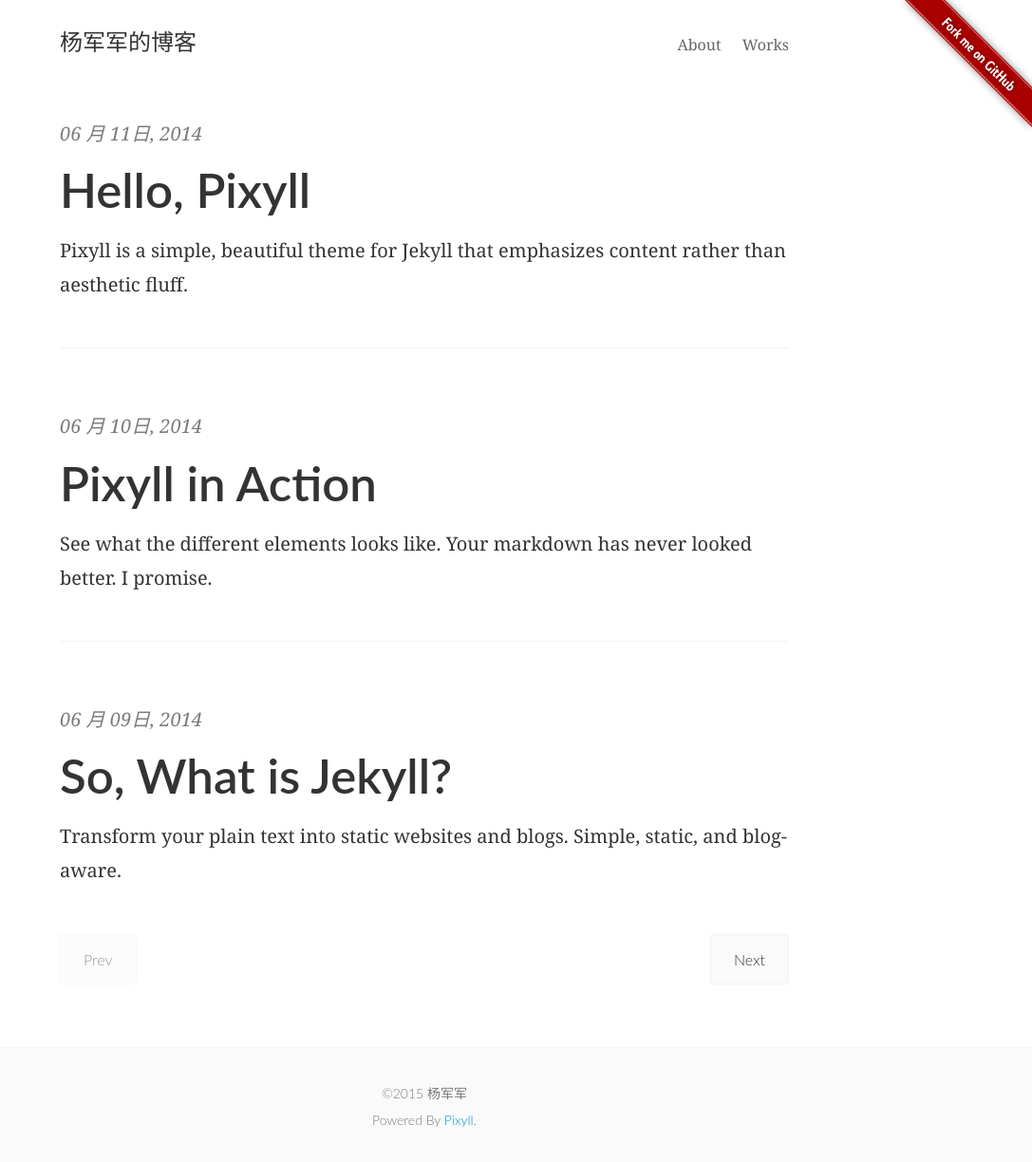
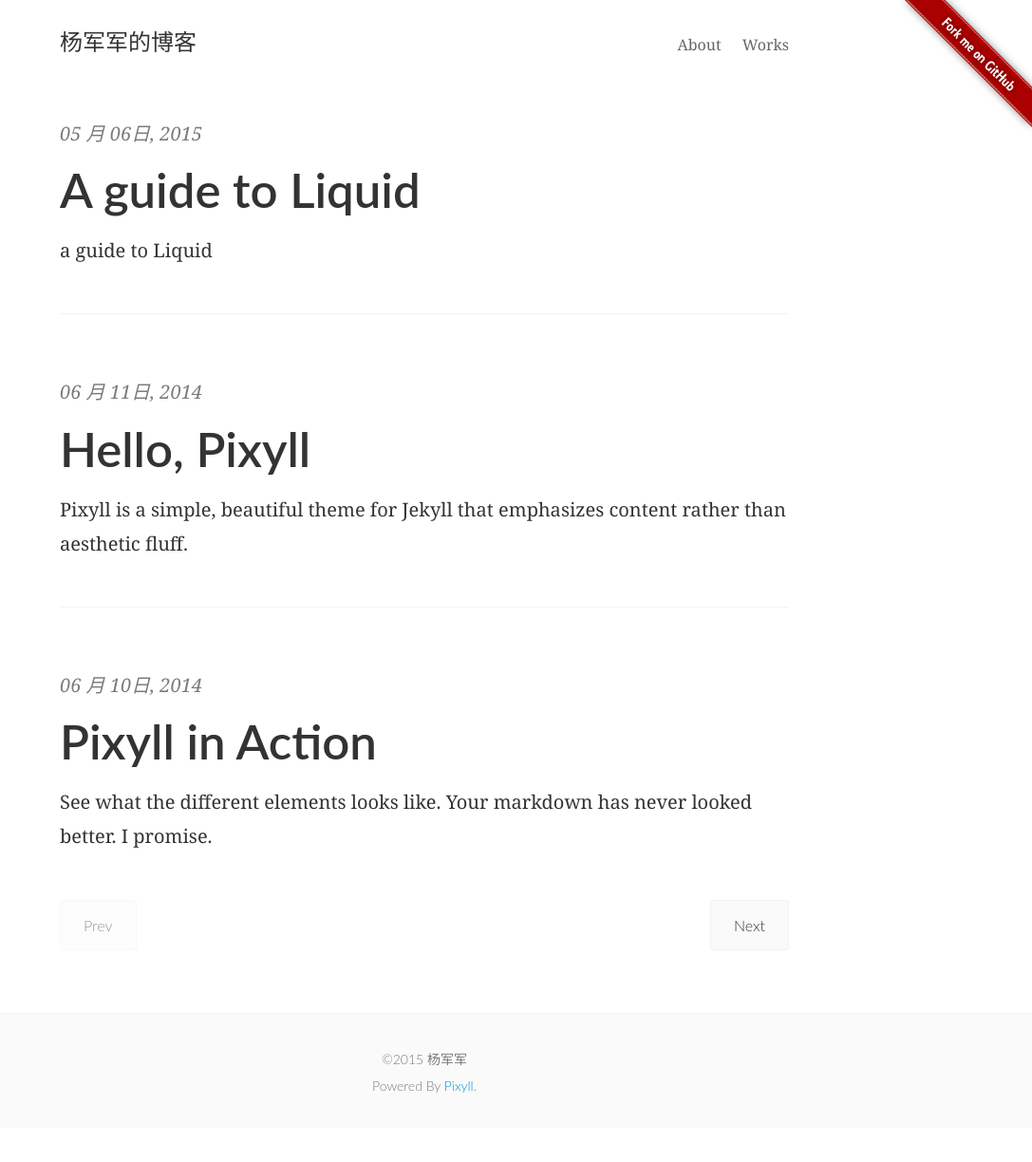
Before and after one commit to yangjunjun/yangjunjun.github.io, a Jekyll site: the page built from index.html, in a window 1280 px wide. Shown: the whole page at 95% size, without its empty margins (193-1280 px from the left). Built offline with Jekyll 4.4.1, drawn with Linux system fonts in a browser that asks for light colours; some web fonts are replaced; the list of posts is cut into pages by our own code; comment, search, counter and statistics services are not loaded; after the commit the page ends 1188 px from its top, so only the background shows below that; some of the changed lines change nothing that is shown.

Commit message:
add a-guide-to-liquid post

````diff
--- a/_includes/header.html
+++ b/_includes/header.html
@@ -8,7 +8,9 @@
       <div class="clearfix"></div>
     </div>
   </div>
-  <a href="http://github.com/xngiser">
-    <img style="position: absolute; top: 0; right: 0; border: 0;" src="http://yangjunjun.github.io/images/forkme.png">
+  <!-- module fork-me-in-github Start -->
+  <a href="http://github.com/yangjunjun" >
+    <img style="position: absolute; top: 0; right: 0; border: 0;" src="http://yangjunjun.github.io/images/forkme.png" alt="Fork me on Github">
   </a>
+  <!-- module fork-me-in-github End -->
 </header>
--- /dev/null
+++ b/_posts/2015-05-06-a-guide-to-liquid.md
@@ -0,0 +1,78 @@
+---
+layout:     post
+title:      A guide to Liquid
+date:       2015-05-06 21:54:16
+summary:    a guide to Liquid
+categories: jekyll Liquid
+---
+
+## Introduction
+
+**Liquid** is an open-source, *Ruby-based template language* created by Shopify. It is the backbone of Shopify themes and is used to load dynamic content on storefronts.
+
+Liquid uses a combination of *tags*, *objects*, and *filters* to load dynamic content. They are used inside Liquid template files, which are a group of files that make up a theme. For more information on the available templates, please see Theme Development.
+
+
+## Tags
+
+Tags make up the programming logic that tells templates what to do. Tags are wrapped in: `{% %}`.
+
+### Control Flow Tags
+
+#### if
+
+Executes a block of code only if a certain condition is met.
+
+```
+{% if product.title == 'Awesome Shoes' %}
+    These shoes are awesome!
+{% endif %}
+```
+
+```
+{% if customer.name == 'kevin' %}
+  Hey Kevin!
+{% elsif customer.name == 'anonymous' %}
+  Hey Anonymous!
+{% else %}
+  Hi Stranger!
+{% endif %}
+
+```
+
+#### case/when
+
+Creates a switch statement to compare a variable with different values. case initializes the switch statement, and when compares its values.
+
+```
+{% assign handle = 'cake' %}
+{% case handle %}
+  {% when 'cake' %}
+     This is a cake
+  {% when 'cookie' %}
+     This is a cookie
+  {% else %}
+     This is not a cake nor a cookie
+{% endcase %}
+```
+
+#### unless
+
+Similar to if, but executes a block of code only if a certain condition is not met.
+
+```
+{% unless product.title == 'Awesome Shoes' %}
+    These shoes are not awesome.
+{% endunless %}
+```
+### Iteration Tags
+### Theme Tags
+### Variable Tags
+
+## Objects
+
+Objects contain attributes that are used to display dynamic content on the page.
+
+## Filters
+
+Filters are used to modify the output of strings, numbers, variables, and objects.
````
